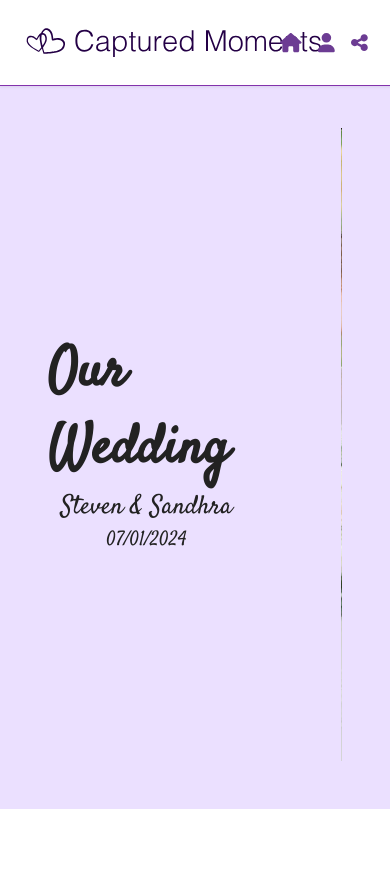
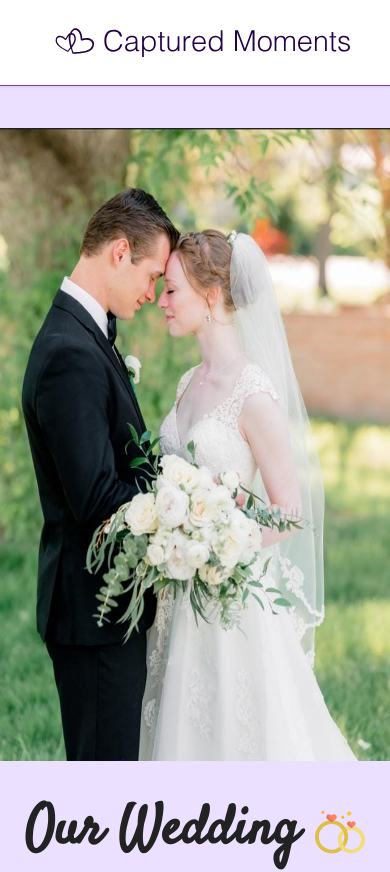
Before and after one commit to steventhomasdev/captured-moments, a React (Create React App) app: page / in a window 390 px wide. Shown: the top 872 px of the page. Built offline with nearby package versions, Linux system fonts and the light colour scheme.

Commit message:
mobile css update

```diff
--- a/src/components/AlbumCover/albumCover.css
+++ b/src/components/AlbumCover/albumCover.css
@@ -43,3 +43,23 @@
 .banner-with-text .text .date{
     font-size: 20px;
 }
+
+@media screen and ( max-width: 768px) {
+    .banner-with-text{
+        display: flex;
+        flex-direction: column-reverse;
+    }
+
+    .banner-with-text > div{
+        padding: 0;
+    }
+
+    .banner-with-text > .text{
+        padding: 2rem 0;
+    }
+
+    .banner-with-text > .image{
+        padding: 0 0rem;
+        padding-top: 8rem;
+    }
+}
--- a/src/components/Header/header.css
+++ b/src/components/Header/header.css
@@ -45,3 +45,13 @@
     position: absolute;
     right: 0;
 }
+
+@media screen and (max-width: 768px) {
+    .header-container .header-icons{
+        display: none;
+    }
+
+    .header-container{
+        justify-content: center;
+    }
+}
```
